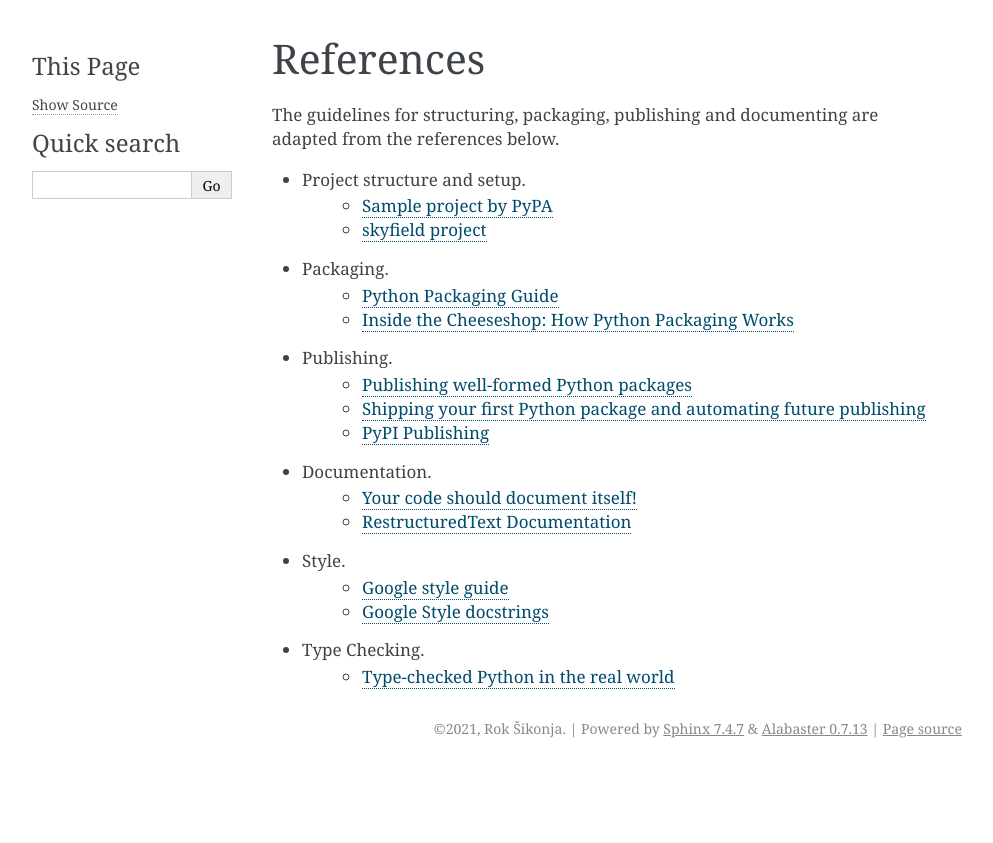
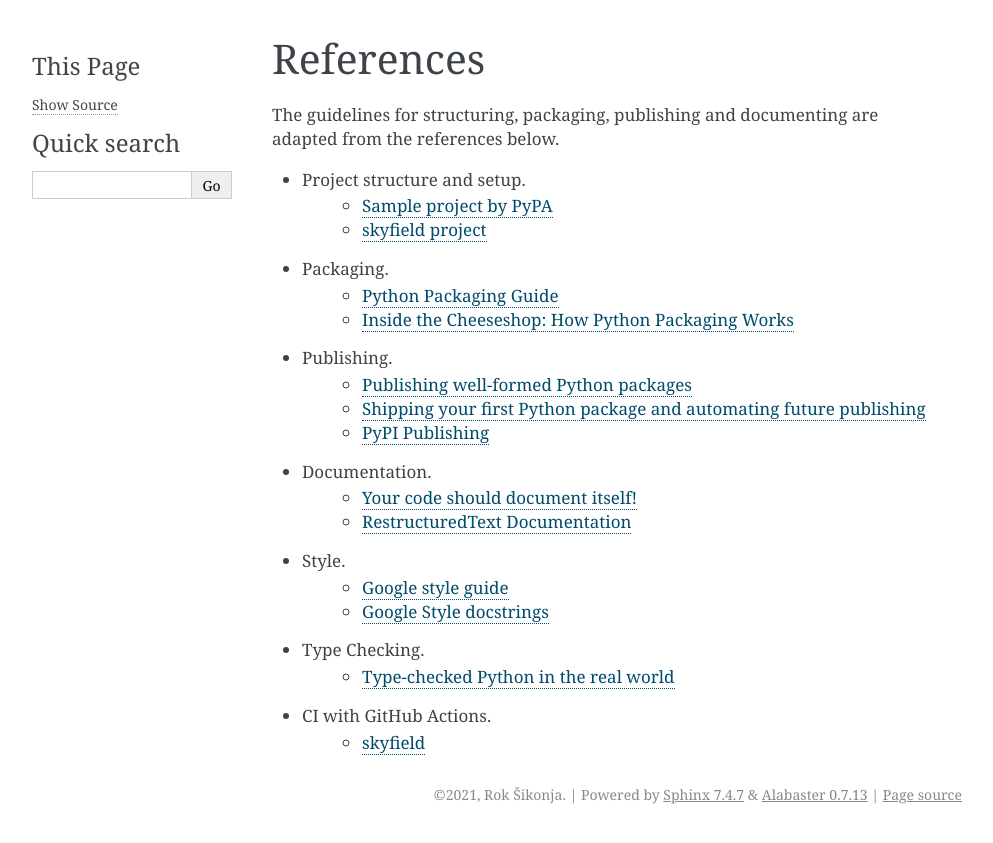
Before and after one commit to roksikonja/pyproject, a Sphinx documentation site: the page built from docs/source/references.rst, in a window 1280 px wide. Shown: the top 843 px of the page, without its empty margins (148-1141 px from the left). Built offline with Sphinx 7.4.7, drawn with Linux system fonts in a browser that asks for light colours.

Commit message:
add ci github action

```diff
--- a/docs/source/references.rst
+++ b/docs/source/references.rst
@@ -29,5 +29,10 @@
     * `Google style guide <https://github.com/google/styleguide/blob/gh-pages/pyguide.md#38-comments-and-docstrings>`_
     * `Google Style docstrings <https://www.sphinx-doc.org/en/1.7/ext/example_google.html>`_
 
+
 * Type Checking.
     * `Type-checked Python in the real world <https://www.youtube.com/watch?v=pMgmKJyWKn8>`_
+
+
+* CI with GitHub Actions.
+    * `skyfield <https://github.com/skyfielders/python-skyfield/blob/master/.github/workflows/ci.yml>`_
--- a/setup.py
+++ b/setup.py
@@ -21,8 +21,9 @@
         "Topic :: Software Development :: Build Tools",
         "License :: OSI Approved :: MIT License",
         "Programming Language :: Python :: 3",
+        "Programming Language :: Python :: 3.6",
+        "Programming Language :: Python :: 3.7",
         "Programming Language :: Python :: 3.8",
-        "Programming Language :: Python :: 3.9",
         "Programming Language :: Python :: 3 :: Only",
     ],
     keywords="template, setuptools, development, testing",
```
Also changed, not shown: 1 other file.
